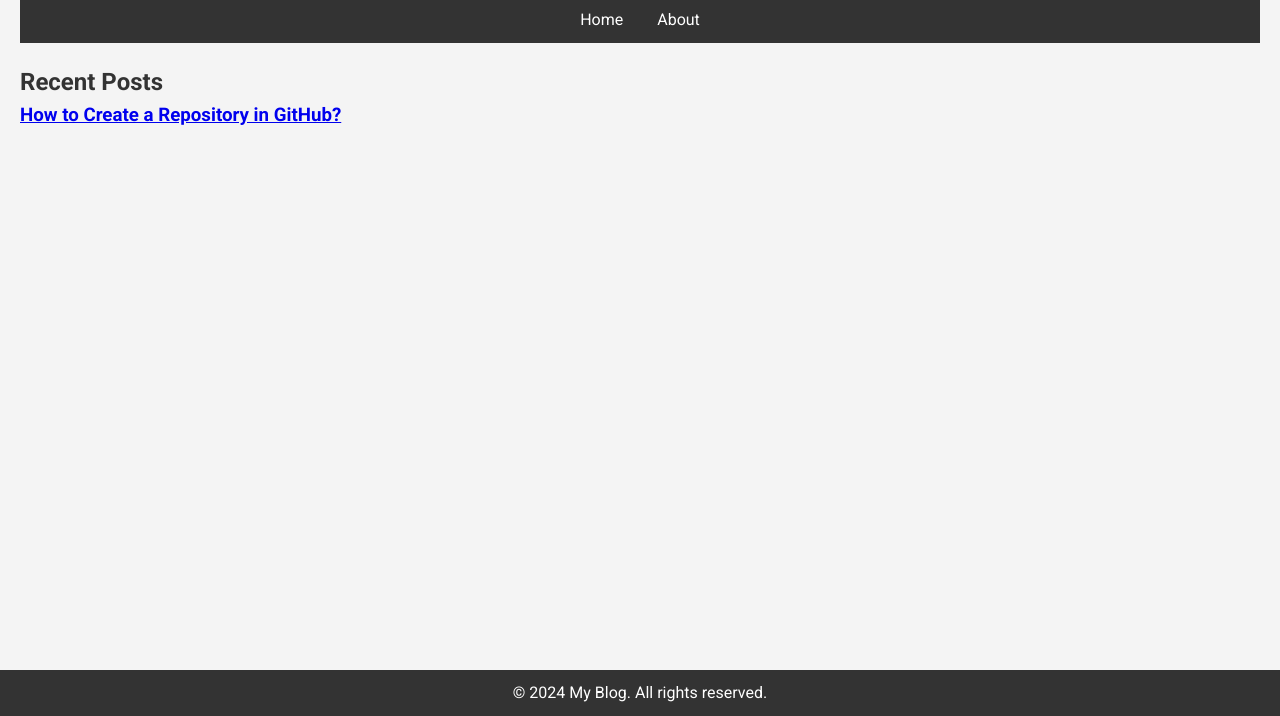
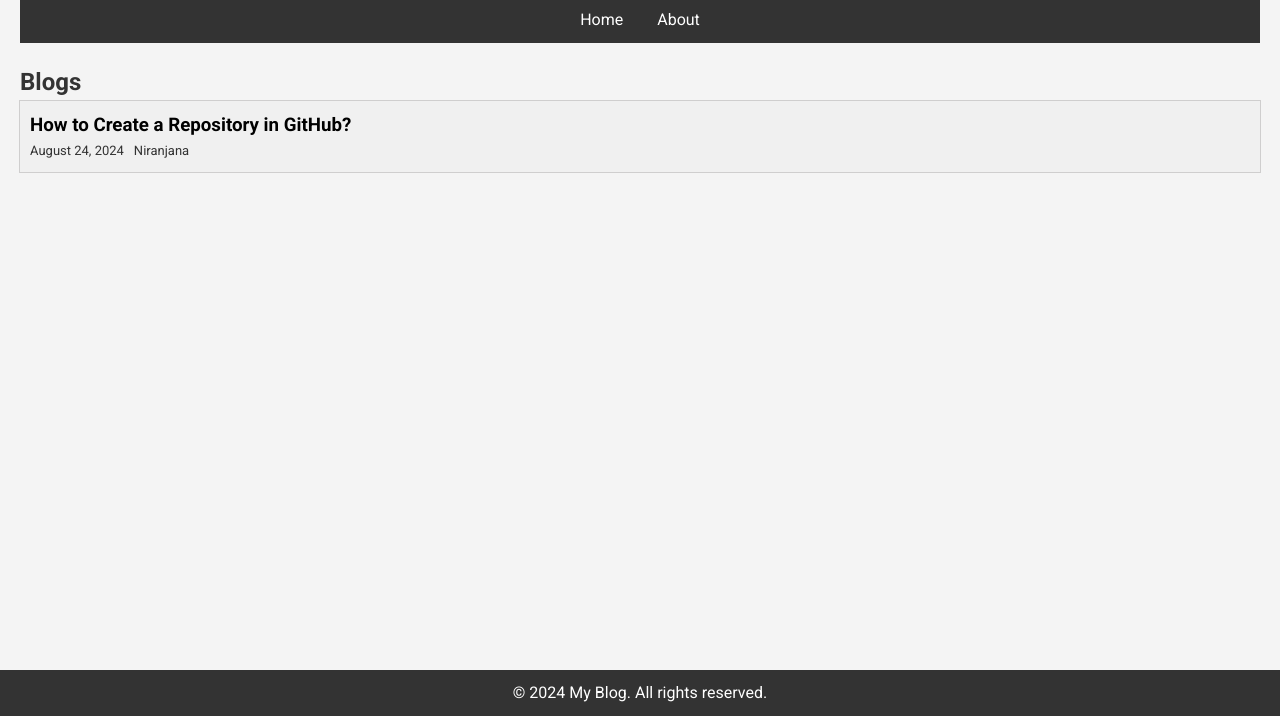
Before and after one commit to niranjanakoni/blog.github.io, a plain HTML site: page index.html in a window 1280 px wide. Shown: the part 84-800 px from the top of the page. Drawn offline with Linux system fonts and the light colour scheme.

Commit message:
chore: Update CSS styles for blog posts and links

```diff
--- a/css/style.css
+++ b/css/style.css
@@ -68,3 +68,26 @@ footer {
   left: 0;
   width: 100%;
 }
+
+/* New class to remove underline from links and make them black */
+.no-underline {
+  text-decoration: none;
+  color: black;
+}
+
+article {
+    background-color: #f0f0f0; /* Change this to your desired color */
+    outline: 0.5px solid #cfcece; /* Change this to your desired outline color and width */
+    padding: 10px; /* Optional: Add some padding inside the article */
+}
+
+.custom-bullet {
+    list-style-type: none; /* Remove bullet points */
+    padding: 0; /* Remove default padding */
+    margin: 0; /* Remove default margin */
+}
+
+.post-meta {
+    display: flex;
+    gap: 10px; /* Adjust the gap as needed */
+}
--- a/index.html
+++ b/index.html
@@ -1,5 +1,6 @@
 <!DOCTYPE html>
 <html lang="en">
+
 <head>
   <meta charset="UTF-8">
   <meta name="viewport" content="width=device-width, initial-scale=1.0">
@@ -7,6 +8,7 @@
   <link rel="stylesheet" href="css/style.css">
   <link href="https://fonts.googleapis.com/css2?family=Roboto:wght@400;700&display=swap" rel="stylesheet">
 </head>
+
 <body>
   <header>
     <h1>Welcome to My Blog</h1>
@@ -17,9 +19,19 @@
   </header>
   <main>
     <section class="posts">
-            <h2>Recent Posts</h2>
+      <h2>Blogs</h2>
       <article>
-                <h3><a href="blog/post1.html">How to Create a Repository in GitHub?</a></h3>
+        <ul class="custom-bullet">
+            <li>
+                <div class="post-details">
+                    <h3><a href="blog/post1.html" class="no-underline">How to Create a Repository in GitHub?</a></h3>
+                    <div class="post-meta">
+                        <p style="font-size: small;">August 24, 2024</p>
+                        <p style="font-size: small;">Niranjana</p>
+                    </div>
+                </div>
+            </li>
+        </ul>
     </article>
       <!-- Add more posts as needed -->
     </section>
@@ -30,4 +42,5 @@
   <script src="js/main.js"></script>
   <script src="js/analytics.js"></script>
 </body>
+
 </html>
```
Lines whose indentation alone changed are shown as unchanged.
